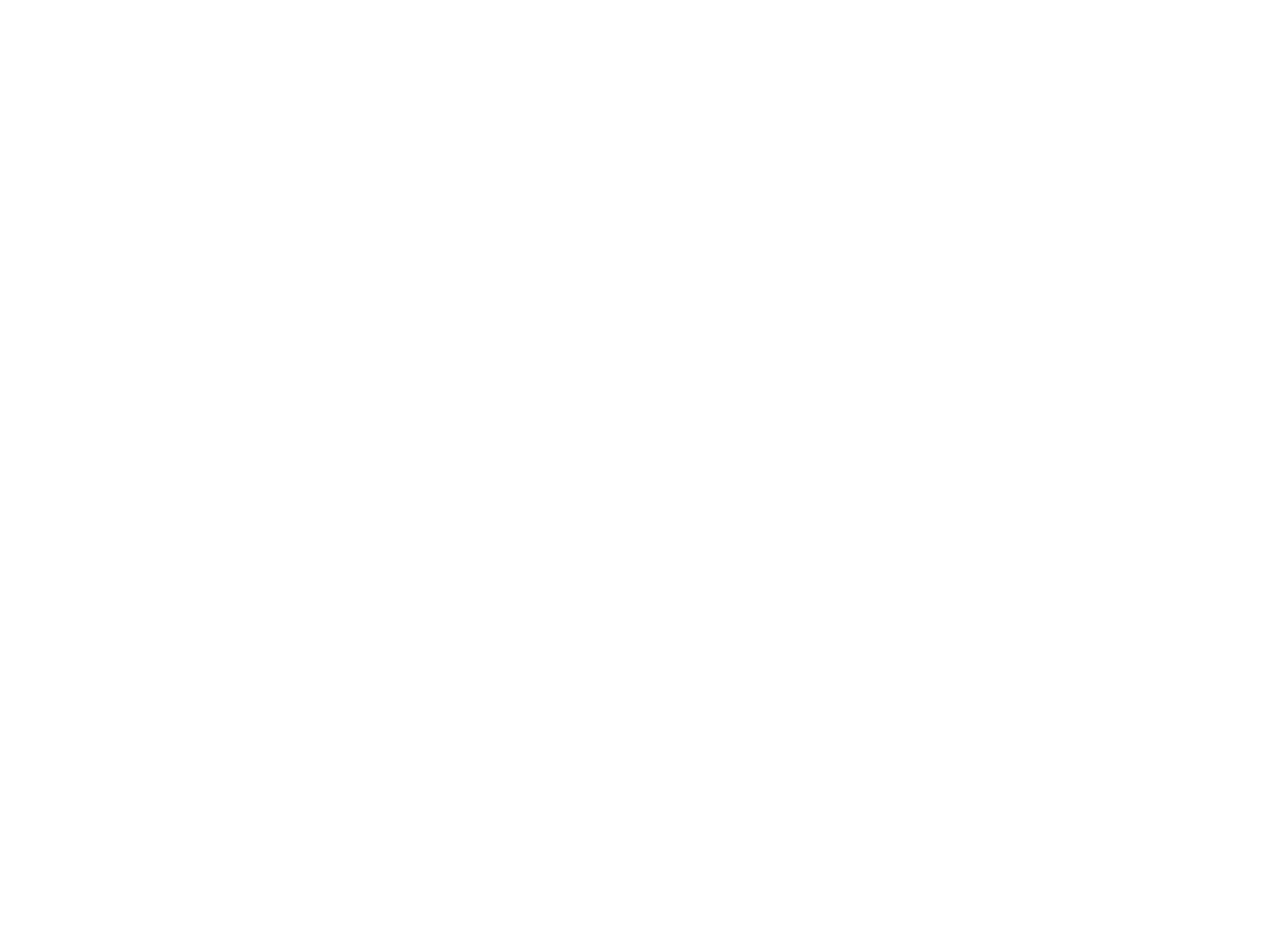
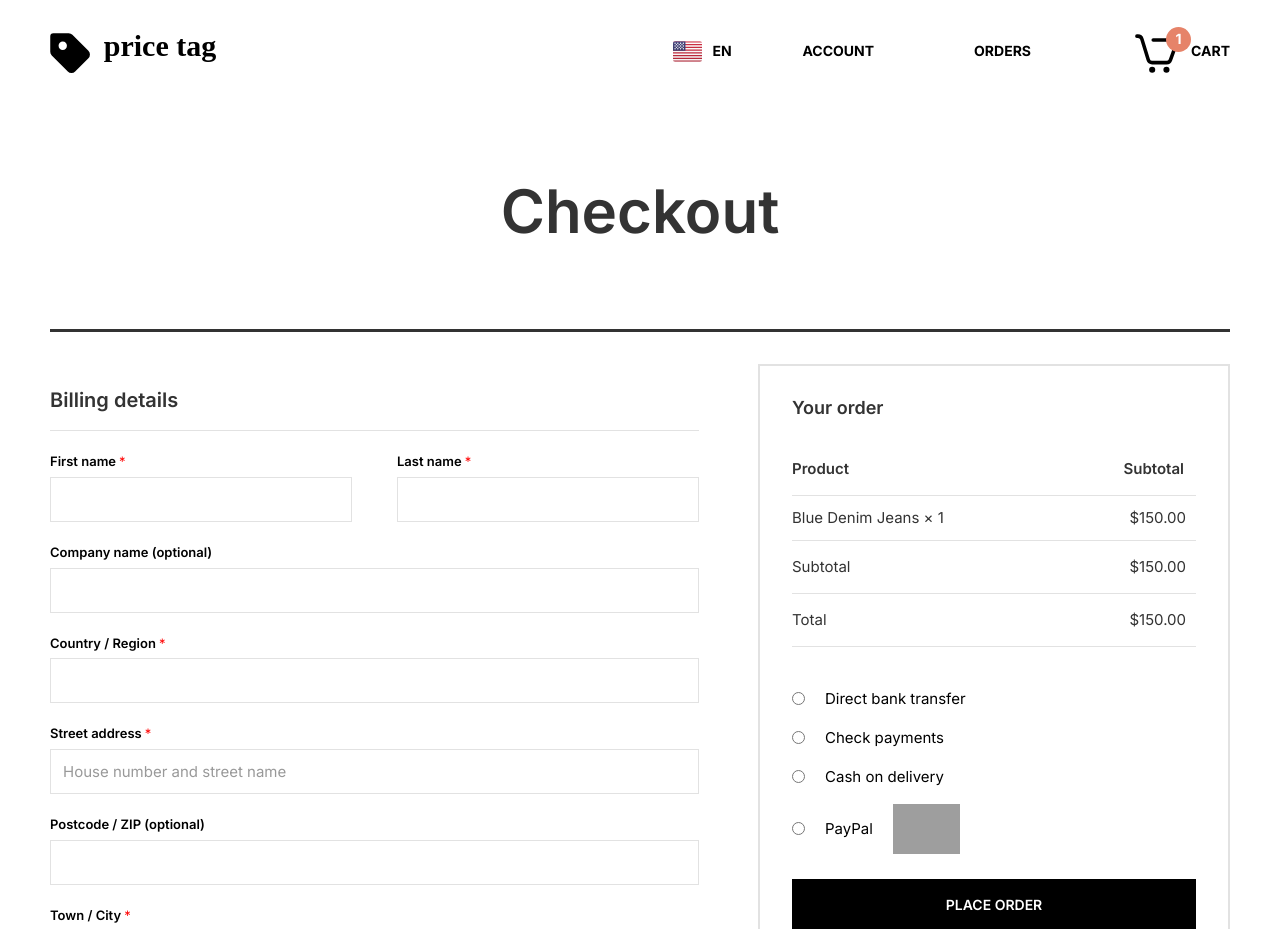
Before and after one commit to DavinHHiu/Thesis, a Vue app in the folder frontend/ecomsysfe/: page /checkout in a window 1280 px wide. Before the commit this address had no page. Shown: the top 929 px of the page. Before the commit the page ends 800 px from the top, so only its background shows below. Built offline with nearby package versions, Linux system fonts and the light colour scheme; grey boxes are pictures that could not be loaded; a web font is replaced by a local one.

Commit message:
A: create raw view

```diff
--- a/frontend/ecomsysfe/src/components/common/CardView.vue
+++ b/frontend/ecomsysfe/src/components/common/CardView.vue
@@ -1,6 +1,9 @@
 <template>
   <div
     class="wrapper"
+    :class="{
+      [intent]: intent,
+    }"
     :style="{
       width: width + 'px',
       padding: padding,
@@ -10,7 +13,7 @@
   </div>
 </template>
 
-<script>
+<script lang="ts">
 import { defineComponent } from 'vue';
 
 export default defineComponent({
@@ -25,13 +28,23 @@ export default defineComponent({
       type: [String, Number],
       required: false,
     },
+    intent: {
+      type: String,
+      required: false,
+      default: 'card',
+      validator: (val: string) => ['card', 'form'].includes(val),
+    },
   },
 });
 </script>
 
 <style scoped>
-.wrapper {
+.card {
   position: relative;
   box-shadow: 0 0 20px 5px rgba(0, 0, 0, 0.1);
 }
+.form {
+  box-shadow: none;
+  border: 2px solid #e2e2e2;
+}
 </style>
--- a/frontend/ecomsysfe/src/components/common/TextField.vue
+++ b/frontend/ecomsysfe/src/components/common/TextField.vue
@@ -1,11 +1,18 @@
 <template>
+  <div class="input-cont">
+    <label v-if="label" :class="{ required: required }">{{ label }}</label>
     <input
       ref="inputRef"
+      :class="{
+        validated: validated,
+      }"
       :type="inputType"
       :placeholder="placeholder"
       :disabled="disabled"
       :maxlength="maxLength"
+      @blur="handleValidation"
     />
+  </div>
 </template>
 
 <script lang="ts">
@@ -26,24 +33,86 @@ export default defineComponent({
       type: Boolean,
       required: false,
     },
+    required: {
+      type: Boolean,
+      required: false,
+    },
     maxLength: {
       type: Number,
       required: false,
     },
+    label: {
+      type: String,
+      required: false,
+    },
+  },
+  data() {
+    return {
+      validated: false,
+    };
   },
   methods: {
     getInputRef() {
       return this.$refs.inputRef;
+    },
+    handleValidation(event: any) {
+      this.validated = event.target.value.trim() ? true : false;
+      console.log(this.validated);
     },
   },
 });
 </script>
 
 <style scoped>
+.input-cont {
+  width: 100%;
+  label {
+    display: block;
+    color: #000;
+    font-size: 13px;
+    font-weight: 600;
+    margin-bottom: 5px;
+  }
+  .required {
+    &::after {
+      content: '*';
+      margin-left: 3px;
+      color: #ff0000;
+    }
+  }
   input {
-  padding: 10px 15px;
+    font-size: 15px;
+    width: 100%;
+    padding: 12px;
     outline: none;
     color: #000;
-  border: 1px solid #ddd;
+    border: 1px solid #e2e2e2;
+    transition: all 0.2s linear;
+    line-height: 1;
+    &:focus {
+      border: 1px dotted #000;
+    }
+  }
+  input::-webkit-input-placeholder {
+    color: #999;
+  }
+
+  input:-moz-placeholder {
+    color: #999;
+  }
+
+  input::-moz-placeholder {
+    color: #999;
+  }
+
+  input:-ms-input-placeholder {
+    color: #999;
+  }
+  .validated {
+    border: 1px solid #69bf29;
+  }
+  .invalidated {
+    border: 1px solid #d65d67;
+  }
 }
 </style>
--- a/frontend/ecomsysfe/src/router/index.ts
+++ b/frontend/ecomsysfe/src/router/index.ts
@@ -6,6 +6,7 @@ import AboutView from '@/views/AboutView.vue';
 import CartView from '@/views/CartView.vue';
 import ProductDetail from '@/views/ProductDetail.vue';
 import SearchView from '@/views/SearchView.vue';
+import CheckoutView from '@/views/CheckoutView.vue';
 
 const router = createRouter({
   history: createWebHistory(import.meta.env.BASE_URL),
@@ -40,6 +41,10 @@ const router = createRouter({
       component: SearchView,
       props: true,
     },
+    {
+      path: '/checkout',
+      component: CheckoutView,
+    },
   ],
 });
 
--- /dev/null
+++ b/frontend/ecomsysfe/src/views/CheckoutView.vue
@@ -0,0 +1,219 @@
+<template>
+  <default-layout>
+    <div class="title-cont py-[50px]"><span class="title">Checkout</span></div>
+    <div class="content-cont">
+      <div class="content">
+        <div class="separator"></div>
+        <div class="checkout-cont">
+          <div class="bill-cont">
+            <div class="bill-form-cont">
+              <div class="sub-title">Billing details</div>
+              <div class="bill-form">
+                <div class="input-name-cont">
+                  <text-field label="First name" :required="true" />
+                  <text-field label="Last name" :required="true" />
+                </div>
+                <text-field label="Company name (optional)" :required="false" />
+                <text-field label="Country / Region" :required="true" />
+                <text-field
+                  label="Street address"
+                  :required="true"
+                  placeholder="House number and street name"
+                />
+                <text-field
+                  label="Postcode / ZIP (optional)"
+                  :required="false"
+                />
+                <text-field label="Town / City" :required="true" />
+                <text-field label="Phone" :required="true" />
+                <text-field label="Email address" :required="true" />
+              </div>
+            </div>
+            <div class="note-cont">
+              <div class="sub-title">Additional information</div>
+              <div class="bill-form">
+                <text-field label="Order notes (optional)" :required="false" />
+              </div>
+            </div>
+          </div>
+          <div class="order-cont">
+            <card-view intent="form" padding="28px 32px">
+              <div class="order-title">Your order</div>
+              <table class="total-cont">
+                <thead>
+                  <tr>
+                    <th class="product-name">Product</th>
+                    <th class="product-total">Subtotal</th>
+                  </tr>
+                </thead>
+                <tbody>
+                  <tr>
+                    <td class="product-name">Blue Denim Jeans × 1</td>
+                    <td class="product-total">$150.00</td>
+                  </tr>
+                </tbody>
+                <tfoot>
+                  <tr>
+                    <th class="product-name">Subtotal</th>
+                    <td class="product-total">$150.00</td>
+                  </tr>
+                  <tr>
+                    <th class="product-name">Total</th>
+                    <td class="product-total">$150.00</td>
+                  </tr>
+                </tfoot>
+              </table>
+              <div class="payment-method-cont">
+                <div class="payment-input-cont">
+                  <input type="radio" name="payment-method" />
+                  <label>Direct bank transfer</label>
+                </div>
+                <div class="payment-input-cont">
+                  <input type="radio" name="payment-method" />
+                  <label>Check payments</label>
+                </div>
+                <div class="payment-input-cont">
+                  <input type="radio" name="payment-method" />
+                  <label>Cash on delivery</label>
+                </div>
+                <div class="payment-input-cont">
+                  <input type="radio" name="payment-method" />
+                  <label>PayPal</label>
+                  <img
+                    src="https://www.paypalobjects.com/webstatic/mktg/logo/AM_mc_vs_dc_ae.jpg"
+                    alt="PayPal acceptance mark"
+                  />
+                </div>
+              </div>
+              <custom-button
+                intent="primary"
+                class="rounded-none w-full py-[16px] px-[28px]"
+                >PLACE ORDER</custom-button
+              >
+            </card-view>
+          </div>
+        </div>
+      </div>
+    </div>
+  </default-layout>
+</template>
+
+<script lang="ts">
+import { defineComponent } from 'vue';
+import DefaultLayout from '../layouts/DefaultLayout.vue';
+import TextField from '../components/common/TextField.vue';
+import CardView from '../components/common/CardView.vue';
+import CustomButton from '../components/common/CustomButton.vue';
+
+export default defineComponent({
+  name: 'CheckoutView',
+  components: {
+    DefaultLayout,
+    TextField,
+    CardView,
+    CustomButton,
+  },
+});
+</script>
+
+<style scoped>
+.title-cont {
+  .title {
+    margin: auto;
+    max-width: 1200px;
+    display: block;
+    padding: 10px;
+    font-size: 60px;
+    font-weight: 600;
+    text-align: center;
+  }
+}
+.content-cont {
+  margin: auto;
+  max-width: 1200px;
+  padding-bottom: 80px;
+  .content {
+    padding: 10px;
+    .separator {
+      width: 100%;
+      border-top: 3px solid #333;
+      margin-bottom: 32px;
+    }
+    .checkout-cont {
+      display: flex;
+      justify-content: space-between;
+
+      .bill-cont {
+        width: 55%;
+        margin-bottom: 30px;
+        .sub-title {
+          font-size: 20px;
+          font-weight: 600;
+          padding: 20px 0 14px;
+          margin-bottom: 20px;
+          border-bottom: 1px solid #e2e2e2;
+        }
+        .bill-form {
+          display: flex;
+          flex-direction: column;
+          gap: 20px;
+          width: 100%;
+          .input-name-cont {
+            width: 100%;
+            display: flex;
+            gap: 45px;
+          }
+        }
+      }
+      .order-cont {
+        width: 40%;
+        .order-title {
+          font-size: 18px;
+          font-weight: 600;
+          padding-bottom: 20px;
+        }
+        .total-cont {
+          width: 100%;
+          font-size: 15px;
+          thead tr th {
+            font-weight: 600;
+          }
+          tr {
+            border-bottom: 1px solid #e2e2e2;
+          }
+          th {
+            padding: 14px 12px 14px 0;
+          }
+          td {
+            padding: 10px 10px 10px 0;
+          }
+          .product-name {
+            text-align: left;
+          }
+          .product-total {
+            text-align: right;
+          }
+        }
+        .payment-method-cont {
+          color: #000;
+          margin-top: 40px;
+          display: flex;
+          flex-direction: column;
+          font-size: 15px;
+          gap: 15px;
+          margin-bottom: 25px;
+          .payment-input-cont {
+            display: flex;
+            align-items: center;
+            gap: 20px;
+            img {
+              height: 50px;
+              width: auto;
+            }
+          }
+        }
+      }
+    }
+  }
+}
+</style>
```
Lines whose indentation alone changed are shown as unchanged.
